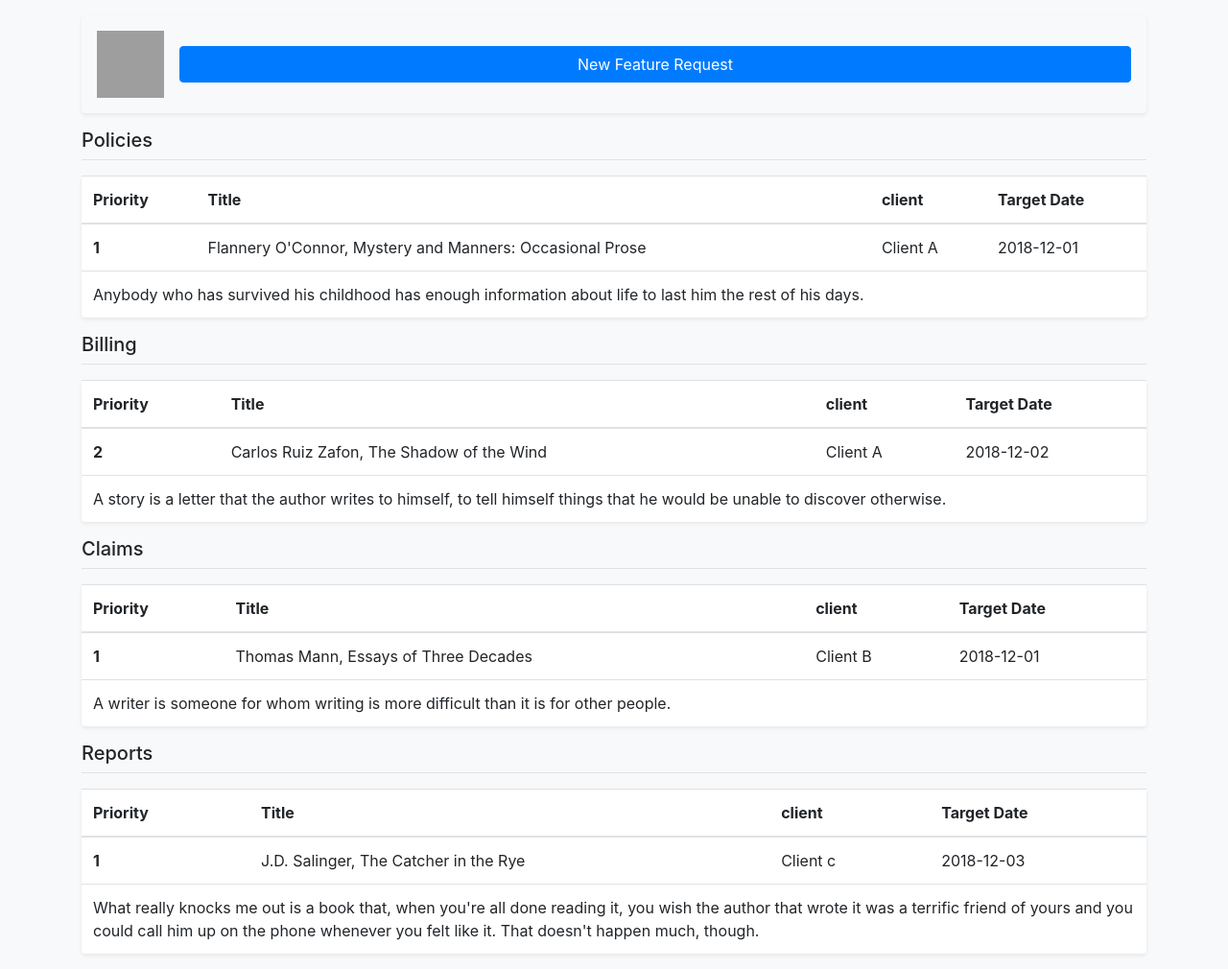
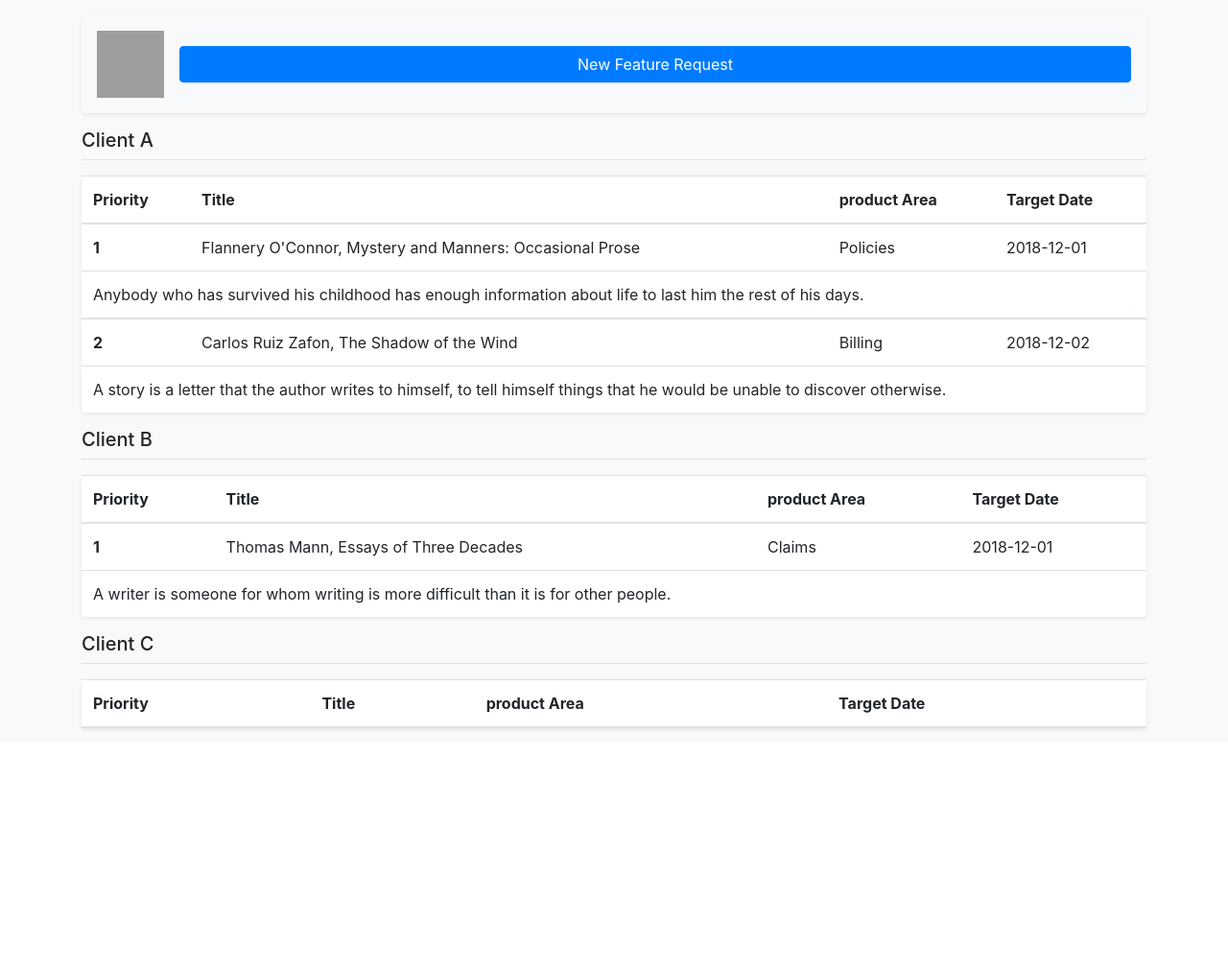
Before and after one commit to lucky-singh/wishtree, a Flask app: page / in a window 1280 px wide. Shown: the part 56-1066 px from the top of the page at 96% size. After the commit the page ends 818 px from the top, so only its background shows below. Run offline with Flask 2, Linux system fonts and the light colour scheme; data comes from the database, SQL or seed files in the repository; lists and menus that the app fills with data are empty; some libraries are stand-ins or nearby versions; grey boxes are pictures that could not be loaded.

Commit message:
Implement Reordering of Client Priority

```diff
--- a/app.py
+++ b/app.py
@@ -63,7 +63,7 @@ if __name__ == "__main__":
 
 @app.route("/", methods=['GET', 'POST'])
 def index():
-    features = Feature.query.all()
+    features = Feature.query.order_by(Feature.priority).all()
     clients = Client.query.all()
     productAreas = ProductArea.query.all()
 
@@ -76,11 +76,25 @@ def index():
         featureDescription = request.form.get("featureDescription")
         featureClient = request.form.get("featureClient")
         featureClientPriority = request.form.get("featureClientPriority")
-        featureTargetDate = datetime.strptime(request.form.get("featureTargetDate"), "%Y-%m-%d").date()
-        featureProductArea=request.form.get("featureProductArea")
-        feature=Feature(title = featureTitle, description = featureDescription,
-                          client = featureClient, priority = featureClientPriority,
-                          targetDate = featureTargetDate, productArea = featureProductArea)
+        featureTargetDate = datetime.strptime(
+            request.form.get("featureTargetDate"), "%Y-%m-%d").date()
+        featureProductArea = request.form.get("featureProductArea")
+        # Reorder Client Priority
+        checkPriority = db.session.query(Feature).filter(
+            Feature.priority == featureClientPriority).filter(Feature.client == featureClient).one_or_none()
+        if checkPriority == None:
+            pass
+        else:
+            newPriority = db.session.query(Feature).filter(
+                Feature.priority >= featureClientPriority).filter(Feature.client == featureClient).all()
+            for p in newPriority:
+                p.priority += 1
+                print(p.priority)
+                db.session.commit()
+
+        feature = Feature(title=featureTitle, description=featureDescription,
+                          client=featureClient, priority=featureClientPriority,
+                          targetDate=featureTargetDate, productArea=featureProductArea)
         db.session.add(feature)
         db.session.commit()
 
@@ -94,8 +108,8 @@ def index():
         })
         return redirect(url_for('index'))
     return render_template("index.html",
-                           clients = clients,
-                           priorities = sorted(priorities),
-                           productAreas = productAreas,
-                           features = features
+                           clients=clients,
+                           priorities=sorted(priorities),
+                           productAreas=productAreas,
+                           features=features
                            )
--- a/templates/index.html
+++ b/templates/index.html
@@ -96,24 +96,24 @@
     </form>
   </div>
 
-  {% for p in productAreas%}
-  <h5 class="border-bottom border-gray pb-2 mb-0">{{ p.productArea }}</h5>
+  {% for p in clients%}
+  <h5 class="border-bottom border-gray pb-2 mb-0">{{ p.client }}</h5>
   <table class="table table-hover my-3 p-3 bg-white rounded shadow-sm">
     <thead>
       <tr>
         <th scope="col">Priority</th>
         <th scope="col">Title</th>
-        <th scope="col">client</th>
+        <th scope="col">product Area</th>
         <th scope="col">Target Date</th>
       </tr>
     </thead>
-    {% for feature in features %} {% if feature.productArea == p.productArea %}
+    {% for feature in features %} {% if feature.client == p.client %}
 
     <tbody>
       <tr>
         <th scope="row">{{ feature.priority }}</th>
         <td>{{ feature.title }}</td>
-        <td>{{ feature.client }}</td>
+        <td>{{ feature.productArea }}</td>
         <td>{{ feature.targetDate }}</td>
       </tr>
       <tr>
```
Also changed, not shown: models.py (+18 -14 lines).
